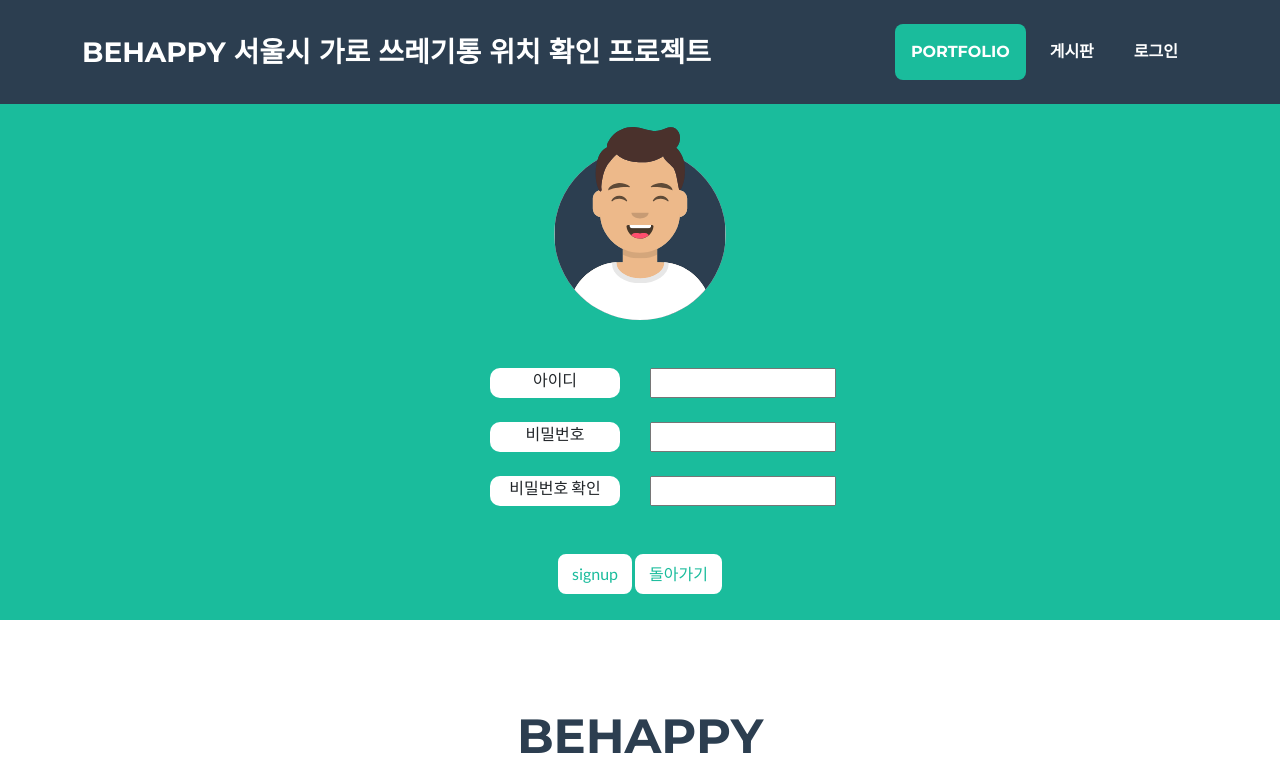
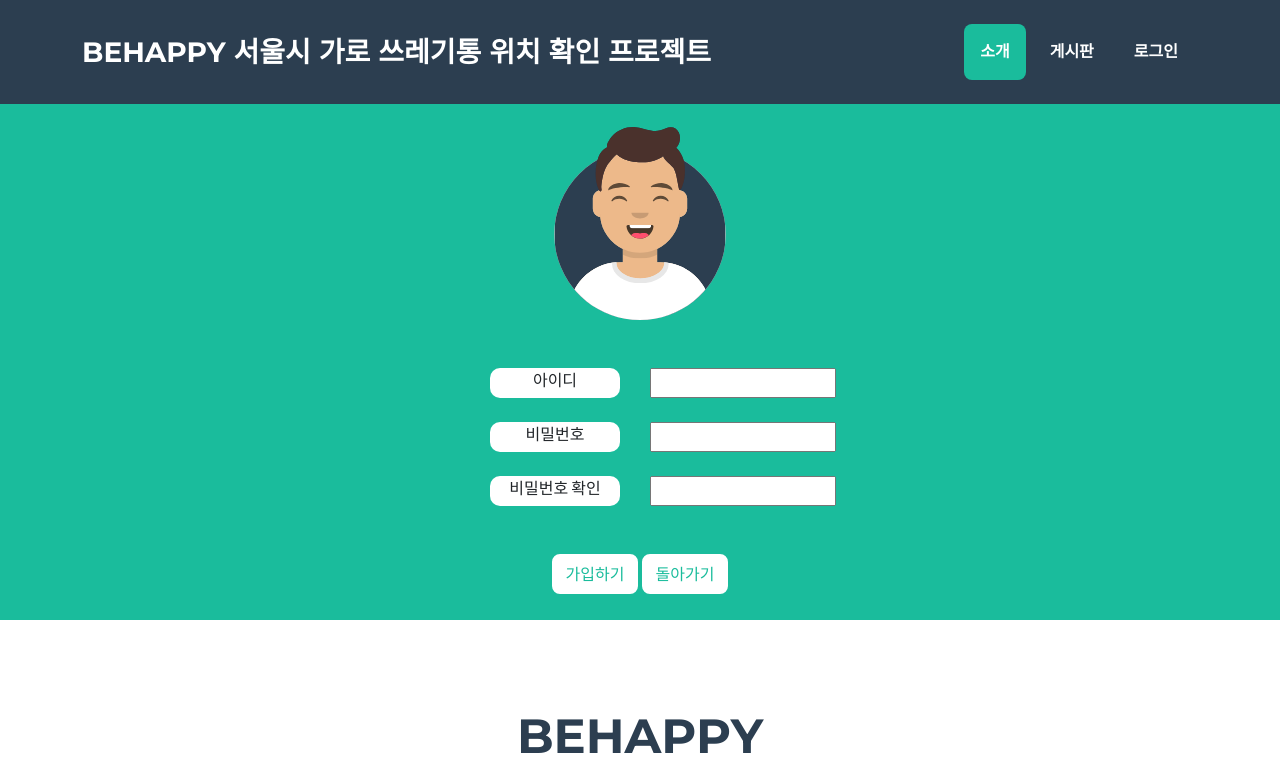
Before and after one commit to BeHappyHufs/BeHappy, a Django app: page /signUp/ in a window 1280 px wide. Shown: the top 780 px of the page. Run offline with Django 3.2, Linux system fonts and the light colour scheme; some libraries are stand-ins or nearby versions.

Commit message:
feat : profile -> 소개로 수정

```diff
--- a/Behappy/Board/templates/signup.html
+++ b/Behappy/Board/templates/signup.html
@@ -40,7 +40,7 @@
                 </button>
                 <div class="collapse navbar-collapse" id="navbarResponsive">
                     <ul class="navbar-nav ms-auto">
-                        <li class="nav-item mx-0 mx-lg-1"><a class="nav-link py-3 px-0 px-lg-3 rounded" href="#portfolio">Portfolio</a></li>
+                        <li class="nav-item mx-0 mx-lg-1"><a class="nav-link py-3 px-0 px-lg-3 rounded" href="#portfolio">소개</a></li>
                         <li class="nav-item mx-0 mx-lg-1"><a class="nav-link py-3 px-0 px-lg-3 rounded" href="http://127.0.0.1:8000/nonMemberMain">게시판</a></li>
                         <li class="nav-item mx-0 mx-lg-1"><a class="nav-link py-3 px-0 px-lg-3 rounded" href="http://127.0.0.1:8000/login">로그인</a></li>
                     </ul>
@@ -78,7 +78,7 @@
 
                     </div>
                     <br>
-                    <input class="btn btn-primary" type="submit" value="signup">
+                    <input class="btn btn-primary" type="submit" value="가입하기">
                     <input class="btn btn-primary" type="button" value="돌아가기" onclick="back()">
                 </form>
 
```
